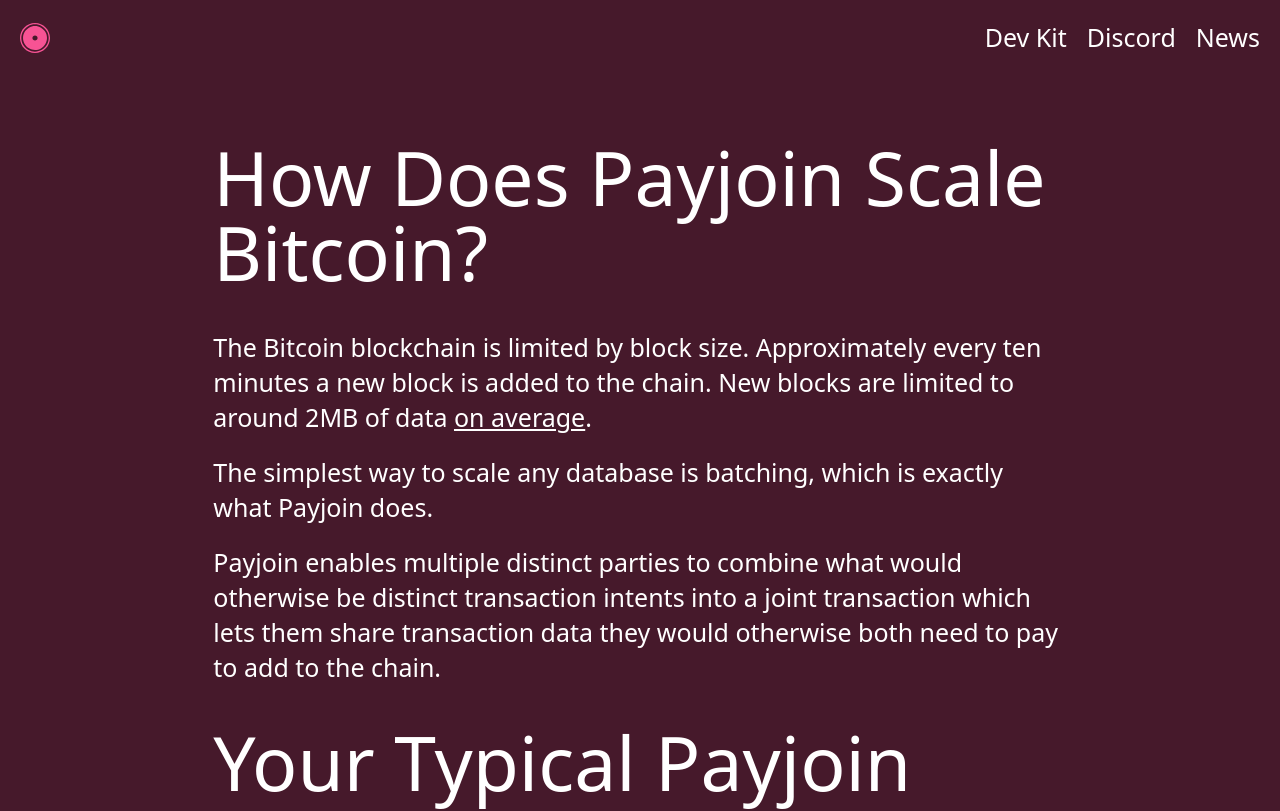
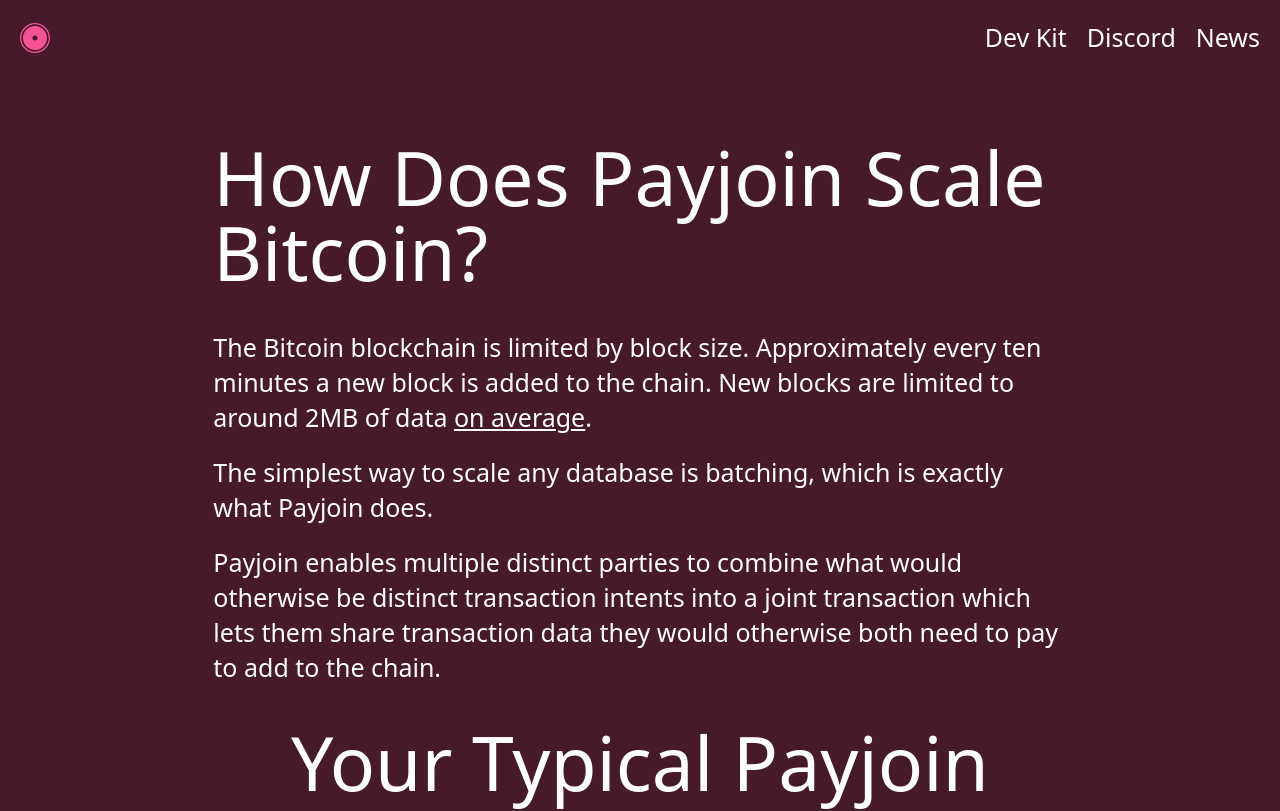
Before and after one commit to payjoin/payjoin.org, a SvelteKit app: page /scale in a window 1280 px wide. Shown: the top 811 px of the page. Built offline with nearby package versions, Linux system fonts and the light colour scheme.

Commit message:
fix: center headers

```diff
--- a/src/components/Header/H2.svelte
+++ b/src/components/Header/H2.svelte
@@ -2,4 +2,4 @@
 	export let colorClass = 'text-white';
 </script>
 
-<h2 class={`text-6xl my-4 ${colorClass} ${$$props.class}`}><slot /></h2>
+<h2 class={`text-center text-6xl my-4 ${colorClass} ${$$props.class}`}><slot /></h2>
```
